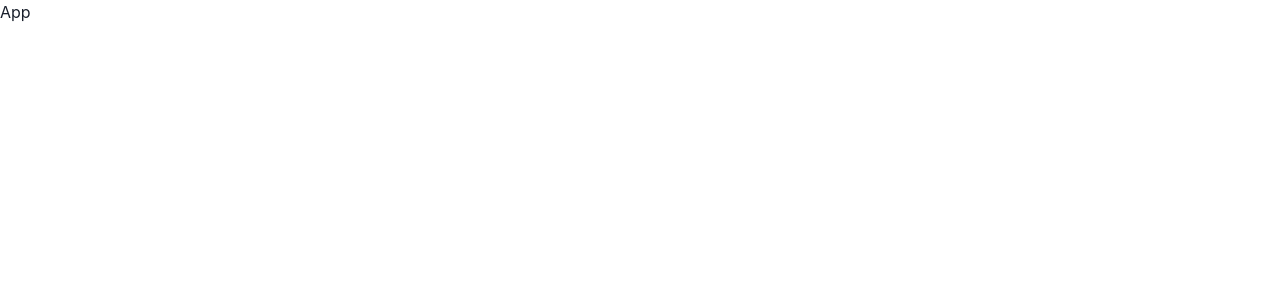
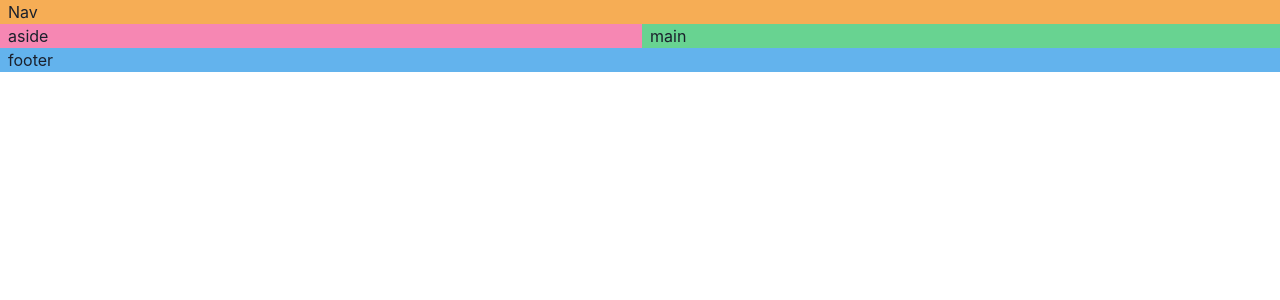
Before and after one commit to Abderyett/games-refrence, a React (Vite) app: page / in a window 1280 px wide. Shown: the top 300 px of the page. Built offline with nearby package versions, Linux system fonts and the light colour scheme.

Commit message:
Build responsive layout

```diff
--- a/src/App.tsx
+++ b/src/App.tsx
@@ -1,5 +1,31 @@
+import { Grid, GridItem, Show } from '@chakra-ui/react';
+
 function App() {
-	return <>App</>;
+	return (
+		<>
+			<Grid
+				gridTemplateAreas={{
+					base: `"nav" "main"`,
+					lg: `"nav nav " "aside main" "footer footer" `,
+				}}>
+				<GridItem pl='2' bg='orange.300' area={'nav'}>
+					Nav
+				</GridItem>
+
+				<Show above='lg'>
+					<GridItem pl='2' bg='pink.300' area={'aside'}>
+						aside
+					</GridItem>
+				</Show>
+				<GridItem pl='2' bg='green.300' area={'main'}>
+					main
+				</GridItem>
+				<GridItem pl='2' bg='blue.300' area={'footer'}>
+					footer
+				</GridItem>
+			</Grid>
+		</>
+	);
 }
 
 export default App;
```
